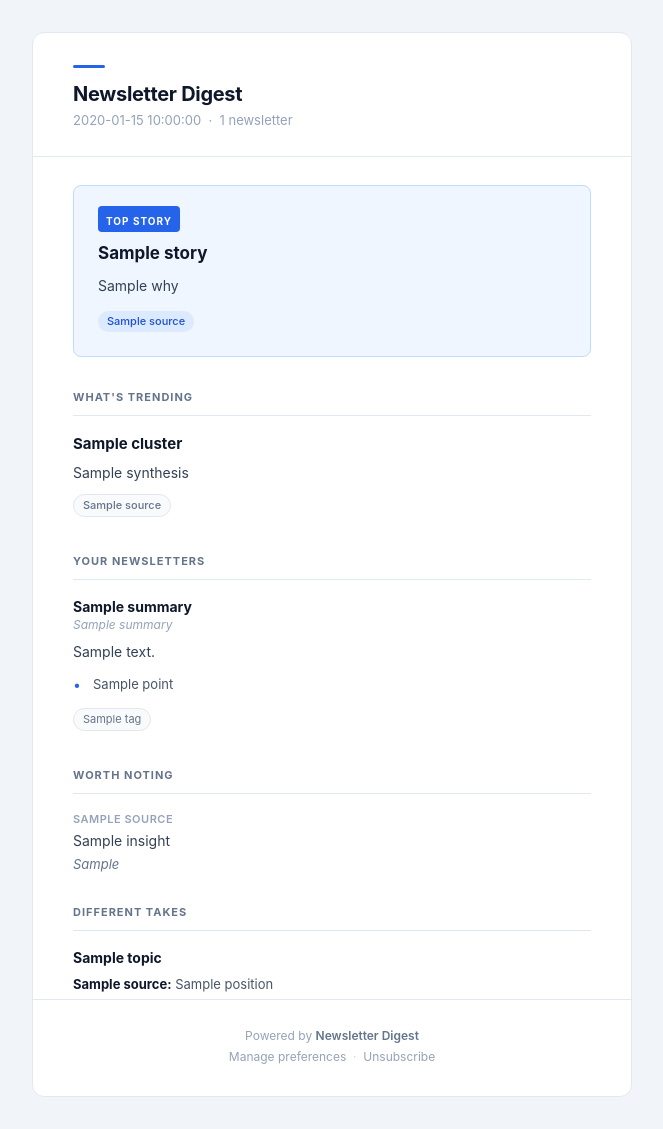
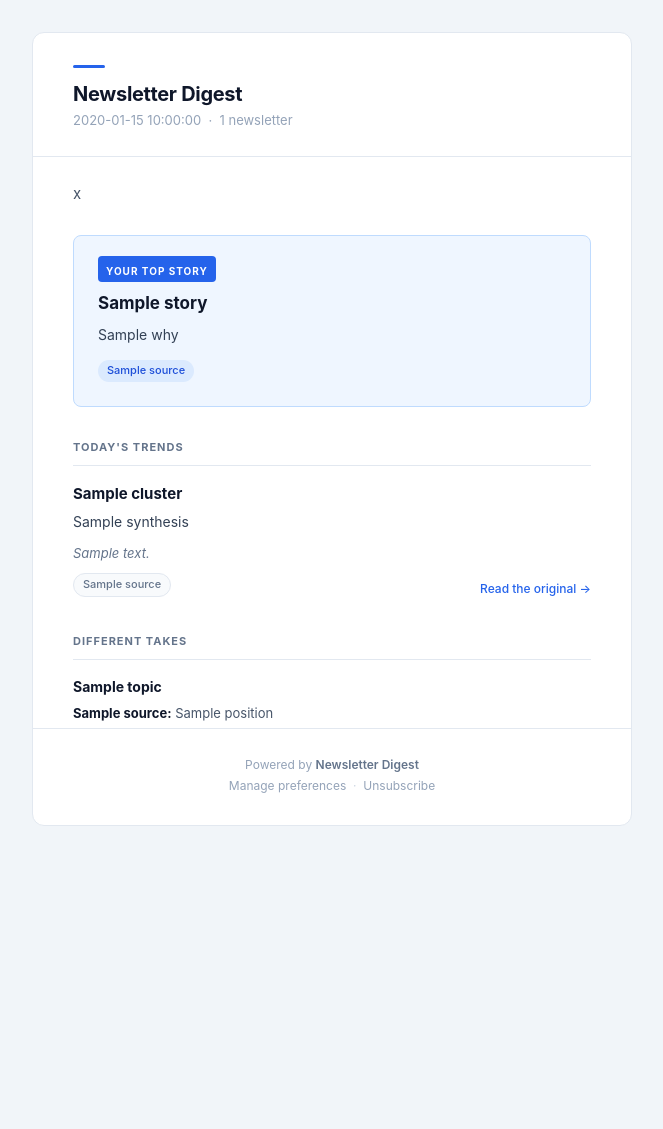
Before and after one commit to ChrisMalmborg/Newsletter-Digest, a Python web app: template src/delivery/templates/digest.html in a window 1280 px wide. Shown: the whole page, without its empty margins (308-971 px from the left). After the commit the page ends 826 px from the top, so only its background shows below. Run offline with Jinja, Linux system fonts and the light colour scheme; the template is opened without the code that fills it: most values are stand-ins (such as "Sample title", 1, 10 or a date in 2020).

Commit message:
Improve digest tone, reduce redundancy, add context

```diff
--- a/src/delivery/templates/digest.html
+++ b/src/delivery/templates/digest.html
@@ -29,6 +29,13 @@
   </table>
 </td></tr>
 
+{% if digest_intro %}
+<!-- Intro -->
+<tr><td style="padding: 24px 40px 0 40px;">
+  <p style="margin: 0; font-size: 15px; line-height: 1.7; color: #475569;">{{ digest_intro }}</p>
+</td></tr>
+{% endif %}
+
 {% if top_story %}
 <!-- Top Story -->
 <tr><td style="padding: 28px 40px 0 40px;">
@@ -36,7 +43,7 @@
   <tr><td style="padding: 20px 24px;">
     <table role="presentation" cellpadding="0" cellspacing="0" style="margin-bottom: 10px;">
     <tr><td style="background-color: #2563eb; border-radius: 4px; padding: 3px 8px;">
-      <span style="font-size: 10px; font-weight: 700; color: #ffffff; letter-spacing: 1px; text-transform: uppercase; font-family: -apple-system, BlinkMacSystemFont, 'Segoe UI', Roboto, Helvetica, Arial, sans-serif;">Top Story</span>
+      <span style="font-size: 10px; font-weight: 700; color: #ffffff; letter-spacing: 1px; text-transform: uppercase; font-family: -apple-system, BlinkMacSystemFont, 'Segoe UI', Roboto, Helvetica, Arial, sans-serif;">Your Top Story</span>
     </td></tr>
     </table>
     <h2 style="margin: 0 0 8px 0; font-size: 17px; font-weight: 700; color: #0f172a; line-height: 1.4;">{{ top_story.name }}</h2>
@@ -56,7 +63,7 @@
 <tr><td style="padding: 28px 40px 0 40px;">
   <table role="presentation" width="100%" cellpadding="0" cellspacing="0" style="margin-bottom: 18px;">
   <tr><td style="border-bottom: 1px solid #e2e8f0; padding-bottom: 10px;">
-    <span style="font-size: 11px; font-weight: 700; color: #64748b; text-transform: uppercase; letter-spacing: 1px; font-family: -apple-system, BlinkMacSystemFont, 'Segoe UI', Roboto, Helvetica, Arial, sans-serif;">What's Trending</span>
+    <span style="font-size: 11px; font-weight: 700; color: #64748b; text-transform: uppercase; letter-spacing: 1px; font-family: -apple-system, BlinkMacSystemFont, 'Segoe UI', Roboto, Helvetica, Arial, sans-serif;">Today's Trends</span>
   </td></tr>
   </table>
 
@@ -65,93 +72,30 @@
   <tr><td>
     <h3 style="margin: 0 0 6px 0; font-size: 15px; font-weight: 700; color: #0f172a; line-height: 1.35;">{{ cluster.name }}</h3>
     <p style="margin: 0 0 10px 0; font-size: 14px; line-height: 1.65; color: #334155;">{{ cluster.synthesis }}</p>
-    {% if cluster.sources %}
-    <p style="margin: 0; font-size: 11px; line-height: 1.6;">
-      {% for source in cluster.sources %}<span style="display: inline-block; background-color: #f8fafc; color: #64748b; font-weight: 500; padding: 2px 9px; border-radius: 20px; border: 1px solid #e2e8f0; margin: 0 5px 4px 0;">{{ source }}</span>{% endfor %}
-    </p>
+    {% if cluster.cross_theme_note %}
+    <p style="margin: 0 0 10px 0; font-size: 13px; line-height: 1.55; color: #64748b; font-style: italic;">{{ cluster.cross_theme_note }}</p>
     {% endif %}
+    <table role="presentation" width="100%" cellpadding="0" cellspacing="0">
+    <tr>
+      <td>
+        {% if cluster.sources %}
+        <p style="margin: 0; font-size: 11px; line-height: 1.6;">
+          {% for source in cluster.sources %}<span style="display: inline-block; background-color: #f8fafc; color: #64748b; font-weight: 500; padding: 2px 9px; border-radius: 20px; border: 1px solid #e2e8f0; margin: 0 5px 4px 0;">{{ source }}</span>{% endfor %}
+        </p>
+        {% endif %}
+      </td>
+      {% if cluster.read_more_url %}
+      <td align="right" style="white-space: nowrap; vertical-align: middle;">
+        <a href="{{ cluster.read_more_url }}" style="font-size: 12px; color: #2563eb; text-decoration: none; font-weight: 500;">Read the original &rarr;</a>
+      </td>
+      {% endif %}
+    </tr>
+    </table>
   </td></tr>
   </table>
   {% if not loop.last %}
   <table role="presentation" width="100%" cellpadding="0" cellspacing="0">
   <tr><td style="padding: 18px 0;">
-    <table role="presentation" width="100%" cellpadding="0" cellspacing="0">
-    <tr><td style="height: 1px; background-color: #f1f5f9; font-size: 0; line-height: 0;">&nbsp;</td></tr>
-    </table>
-  </td></tr>
-  </table>
-  {% endif %}
-  {% endfor %}
-</td></tr>
-{% endif %}
-
-{% if summaries %}
-<!-- Individual Summaries -->
-<tr><td style="padding: 28px 40px 0 40px;">
-  <table role="presentation" width="100%" cellpadding="0" cellspacing="0" style="margin-bottom: 18px;">
-  <tr><td style="border-bottom: 1px solid #e2e8f0; padding-bottom: 10px;">
-    <span style="font-size: 11px; font-weight: 700; color: #64748b; text-transform: uppercase; letter-spacing: 1px; font-family: -apple-system, BlinkMacSystemFont, 'Segoe UI', Roboto, Helvetica, Arial, sans-serif;">Your Newsletters</span>
-  </td></tr>
-  </table>
-
-  {% for summary in summaries %}
-  <table role="presentation" width="100%" cellpadding="0" cellspacing="0">
-  <tr><td>
-    <h3 style="margin: 0 0 2px 0; font-size: 14px; font-weight: 700; color: #0f172a;">{{ summary.sender_name }}</h3>
-    {% if summary.subject %}
-    <p style="margin: 0 0 8px 0; font-size: 12px; color: #94a3b8; font-style: italic;">{{ summary.subject }}</p>
-    {% endif %}
-    <p style="margin: 0 0 10px 0; font-size: 14px; line-height: 1.65; color: #334155;">{{ summary.one_line_summary }}</p>
-    {% if summary.key_points %}
-    <table role="presentation" cellpadding="0" cellspacing="0" width="100%">
-      {% for point in summary.key_points %}
-      <tr>
-        <td valign="top" style="width: 14px; padding: 0 6px 5px 0; font-size: 14px; color: #2563eb; line-height: 1.5;">&bull;</td>
-        <td style="padding: 0 0 5px 0; font-size: 13px; line-height: 1.55; color: #475569;">{{ point }}</td>
-      </tr>
-      {% endfor %}
-    </table>
-    {% endif %}
-    {% if summary.topic_tags %}
-    <p style="margin: 8px 0 0 0; font-size: 11px; line-height: 1.6;">
-      {% for tag in summary.topic_tags %}<span style="display: inline-block; background-color: #f8fafc; color: #64748b; padding: 2px 9px; border-radius: 20px; border: 1px solid #e2e8f0; margin: 0 4px 4px 0;">{{ tag }}</span>{% endfor %}
-    </p>
-    {% endif %}
-  </td></tr>
-  </table>
-  {% if not loop.last %}
-  <table role="presentation" width="100%" cellpadding="0" cellspacing="0">
-  <tr><td style="padding: 18px 0;">
-    <table role="presentation" width="100%" cellpadding="0" cellspacing="0">
-    <tr><td style="height: 1px; background-color: #f1f5f9; font-size: 0; line-height: 0;">&nbsp;</td></tr>
-    </table>
-  </td></tr>
-  </table>
-  {% endif %}
-  {% endfor %}
-</td></tr>
-{% endif %}
-
-{% if unique_finds %}
-<!-- Worth Noting -->
-<tr><td style="padding: 28px 40px 0 40px;">
-  <table role="presentation" width="100%" cellpadding="0" cellspacing="0" style="margin-bottom: 18px;">
-  <tr><td style="border-bottom: 1px solid #e2e8f0; padding-bottom: 10px;">
-    <span style="font-size: 11px; font-weight: 700; color: #64748b; text-transform: uppercase; letter-spacing: 1px; font-family: -apple-system, BlinkMacSystemFont, 'Segoe UI', Roboto, Helvetica, Arial, sans-serif;">Worth Noting</span>
-  </td></tr>
-  </table>
-
-  {% for find in unique_finds %}
-  <table role="presentation" width="100%" cellpadding="0" cellspacing="0">
-  <tr><td>
-    <p style="margin: 0 0 3px 0; font-size: 11px; font-weight: 600; color: #94a3b8; text-transform: uppercase; letter-spacing: 0.5px; font-family: -apple-system, BlinkMacSystemFont, 'Segoe UI', Roboto, Helvetica, Arial, sans-serif;">{{ find.source }}</p>
-    <p style="margin: 0 0 4px 0; font-size: 14px; line-height: 1.65; color: #334155;">{{ find.insight }}</p>
-    <p style="margin: 0; font-size: 13px; color: #64748b; font-style: italic;">{{ find.why_notable }}</p>
-  </td></tr>
-  </table>
-  {% if not loop.last %}
-  <table role="presentation" width="100%" cellpadding="0" cellspacing="0">
-  <tr><td style="padding: 14px 0;">
     <table role="presentation" width="100%" cellpadding="0" cellspacing="0">
     <tr><td style="height: 1px; background-color: #f1f5f9; font-size: 0; line-height: 0;">&nbsp;</td></tr>
     </table>
```
Also changed, not shown: src/delivery/digest_builder.py (+16 -39 lines), src/processing/prompts.py (+28 -12 lines).
